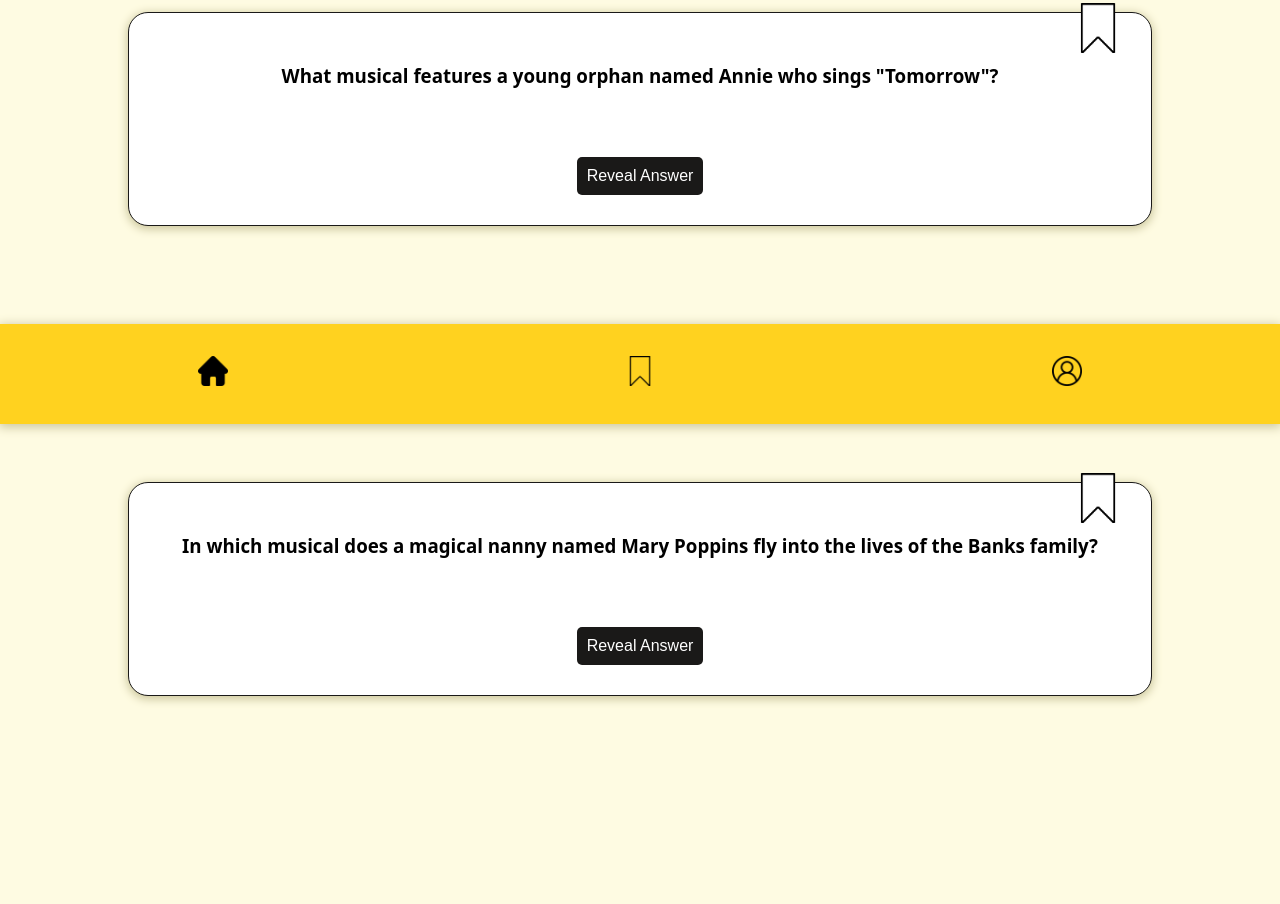
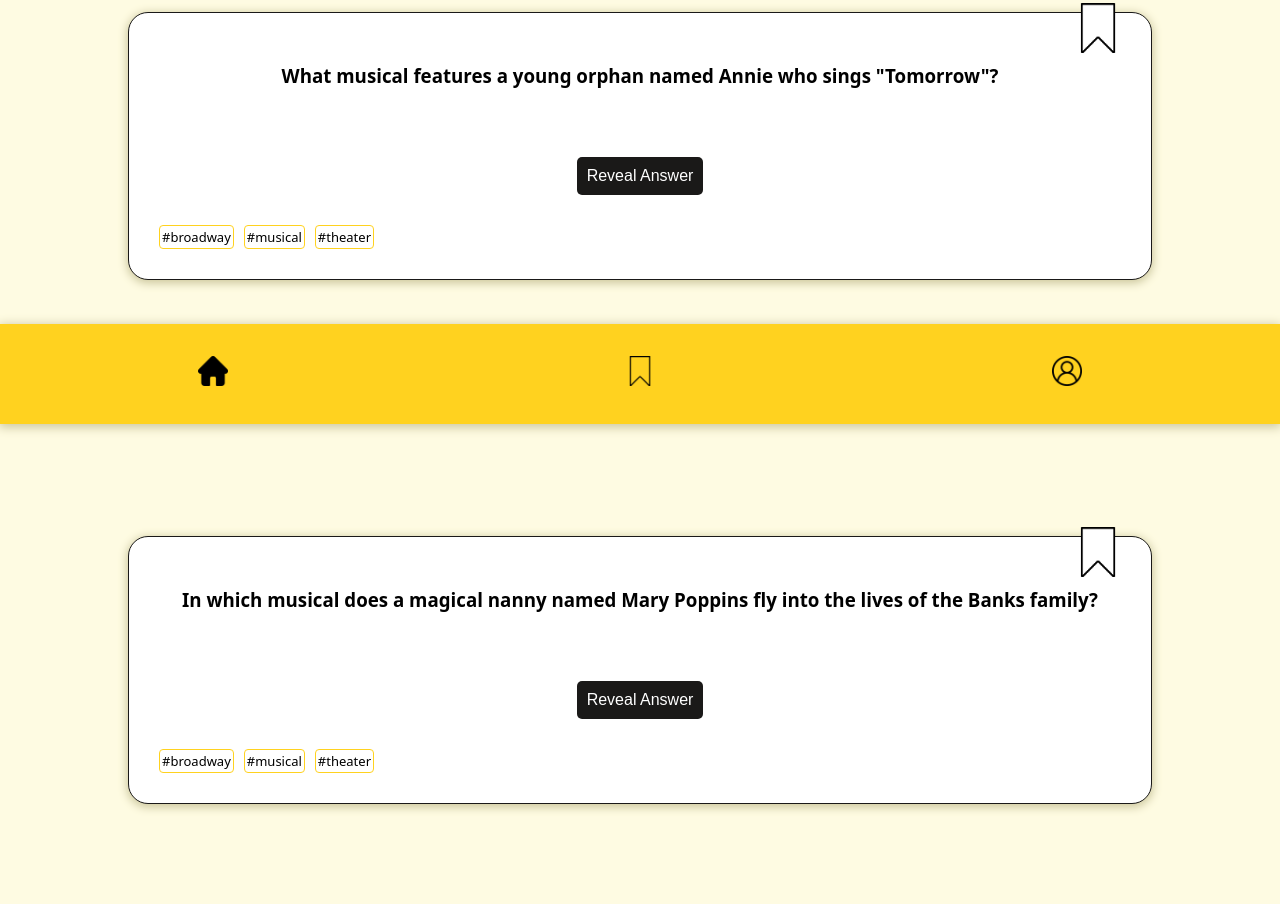
Before and after one commit to tonelloalan/alan-quiz-app, a plain HTML site: page index.html in a window 1280 px wide. Shown: the part 376-1280 px from the top of the page. Drawn offline with Linux system fonts and the light colour scheme.

Commit message:
add hashtags

```diff
--- a/css/style.css
+++ b/css/style.css
@@ -14,7 +14,7 @@
 }
 
 header {
-  position: sticky;
+  /* position: sticky; */
   top: 0px;
   z-index: 1;
   box-shadow: 0px 0px 30px 1px var(--primary-shadow);
@@ -22,7 +22,7 @@ header {
 
 .title {
   min-height: 50px;
-  position: relative;
+  position: sticky;
   background-color: var(--primary-color);
   color: var(--blacks);
   padding: 5vh;
@@ -33,6 +33,22 @@ header {
 main {
   height: 100%;
   background-color: var(--secondary-color);
+}
+
+ul {
+  font-size: small;
+  font-weight: lighter;
+  display: flex;
+  justify-content: flex-start;
+  list-style-type: none;
+  margin-top: 30px;
+  gap: 10px;
+}
+
+li {
+  border: solid var(--primary-color) 0.5px;
+  border-radius: 4px;
+  padding: 2px;
 }
 
 .question-cards img {
--- a/index.html
+++ b/index.html
@@ -27,6 +27,11 @@
           </h3>
           <br />
           <button class="answer-button" type="button">Reveal Answer</button>
+          <ul>
+            <li>#broadway</li>
+            <li>#musical</li>
+            <li>#theater</li>
+          </ul>
         </div>
         <div class="question-card-2">
           <img
@@ -43,6 +48,11 @@
           </h3>
           <br />
           <button class="answer-button" type="button">Reveal Answer</button>
+          <ul>
+            <li>#broadway</li>
+            <li>#musical</li>
+            <li>#theater</li>
+          </ul>
         </div>
         <div class="question-card-3">
           <img
@@ -59,6 +69,11 @@
           </h3>
           <br />
           <button class="answer-button" type="button">Reveal Answer</button>
+          <ul>
+            <li>#broadway</li>
+            <li>#musical</li>
+            <li>#theater</li>
+          </ul>
         </div>
         <div class="question-card-4">
           <img
@@ -75,6 +90,11 @@
           </h3>
           <br />
           <button class="answer-button" type="button">Reveal Answer</button>
+          <ul>
+            <li>#broadway</li>
+            <li>#musical</li>
+            <li>#theater</li>
+          </ul>
         </div>
         <div class="question-card-5">
           <img
@@ -91,6 +111,11 @@
           </h3>
           <br />
           <button class="answer-button" type="button">Reveal Answer</button>
+          <ul>
+            <li>#broadway</li>
+            <li>#musical</li>
+            <li>#theater</li>
+          </ul>
         </div>
         <div class="question-card-6">
           <img
@@ -107,6 +132,11 @@
           </h3>
           <br />
           <button class="answer-button" type="button">Reveal Answer</button>
+          <ul>
+            <li>#broadway</li>
+            <li>#musical</li>
+            <li>#theater</li>
+          </ul>
         </div>
         <div class="question-card-7">
           <img
@@ -123,6 +153,11 @@
           </h3>
           <br />
           <button class="answer-button" type="button">Reveal Answer</button>
+          <ul>
+            <li>#broadway</li>
+            <li>#musical</li>
+            <li>#theater</li>
+          </ul>
         </div>
         <div class="question-card-8">
           <img
@@ -139,6 +174,11 @@
           </h3>
           <br />
           <button class="answer-button" type="button">Reveal Answer</button>
+          <ul>
+            <li>#broadway</li>
+            <li>#musical</li>
+            <li>#theater</li>
+          </ul>
         </div>
         <div class="question-card-9">
           <img
@@ -156,6 +196,11 @@
           </h3>
           <br />
           <button class="answer-button" type="button">Reveal Answer</button>
+          <ul>
+            <li>#broadway</li>
+            <li>#musical</li>
+            <li>#theater</li>
+          </ul>
         </div>
         <div class="question-card-10">
           <img
@@ -173,6 +218,11 @@
           </h3>
           <br />
           <button class="answer-button" type="button">Reveal Answer</button>
+          <ul>
+            <li>#broadway</li>
+            <li>#musical</li>
+            <li>#theater</li>
+          </ul>
         </div>
       </div>
     </main>
```
